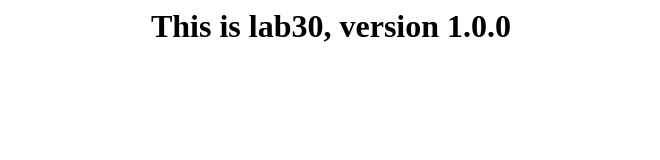
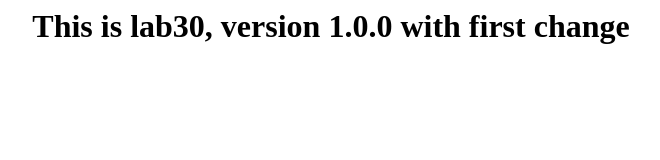
Before and after one commit to alexchenuw/lab30, a plain HTML site: page index.html in a window 1280 px wide. Shown: the whole page, without its empty margins (309-969 px from the left). Drawn offline with Linux system fonts and the light colour scheme.

Commit message:
first ci

```diff
--- a/index.html
+++ b/index.html
@@ -1 +1 @@
-<center><h1> This is lab30, version 1.0.0</center>
+<center><h1> This is lab30, version 1.0.0 with first change</center>
```
Also changed, not shown: 1 other file.
